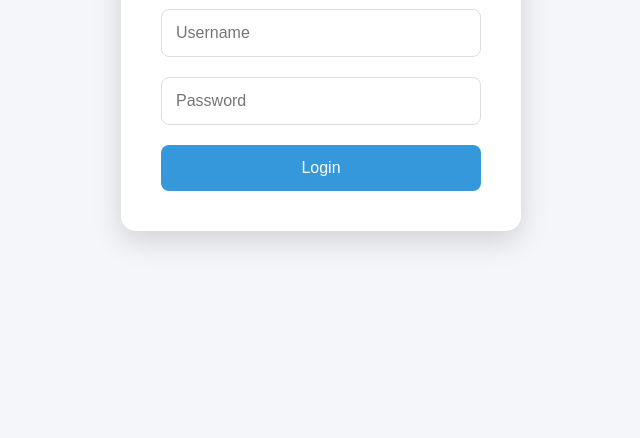
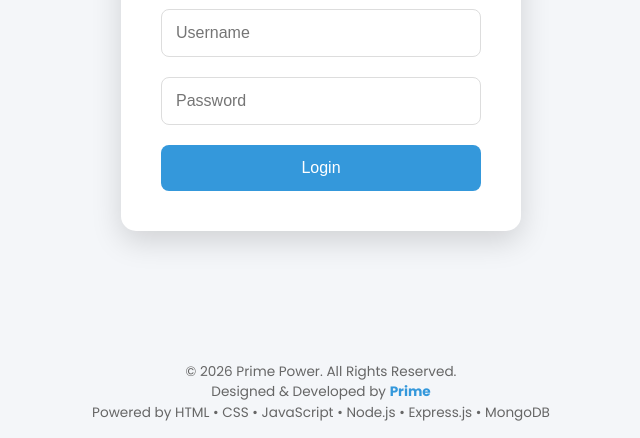
Before and after one commit to ShivChaudhari2010/quoteflow_1.0.1, a website: page public/login.html in a window 1280 px wide. Shown: the part 362-800 px from the top of the page, without its empty margins (319-959 px from the left). Drawn offline with Linux system fonts and the light colour scheme.

Commit message:
add copyrights

```diff
--- a/public/css/dashboard.css
+++ b/public/css/dashboard.css
@@ -325,3 +325,24 @@
     padding: 22px;
   }
 }
+
+
+.site-footer {
+  margin-top: 50px;
+  padding: 25px 15px;
+  text-align: center;
+  color: #777;
+  font-size: 0.9rem;
+  border-top: 1px solid #e5e7eb;
+}
+
+.site-footer strong {
+  color: #3498db;
+}
+
+@media (max-width: 768px) {
+  .site-footer {
+    font-size: 0.8rem;
+    padding: 20px 10px;
+  }
+}
--- a/public/css/login.css
+++ b/public/css/login.css
@@ -14,6 +14,7 @@
   justify-content: center;
   align-items: center;
   background: #f4f6f9;
+  position: relative;
 }
 
 .login-container {
@@ -83,3 +84,26 @@
 .hidden {
   display: none;
 }
+
+
+.site-footer {
+  position: fixed;
+  bottom: 15px;
+  left: 50%;
+  transform: translateX(-50%);
+  text-align: center;
+  color: #666;
+  font-size: 0.85rem;
+  line-height: 1.5;
+}
+
+.site-footer strong {
+  color: #3498db;
+}
+
+@media (max-width: 600px) {
+  .site-footer {
+    font-size: 0.75rem;
+    width: 90%;
+  }
+}
--- a/public/css/style.css
+++ b/public/css/style.css
@@ -87,3 +87,29 @@
 .logout-btn:hover {
   background: rgba(255, 255, 255, .3);
 }
+
+.site-footer {
+  position: fixed;
+  bottom: 15px;
+  left: 50%;
+  transform: translateX(-50%);
+  text-align: center;
+  color: rgba(255, 255, 255, 0.8);
+  font-size: 0.85rem;
+  line-height: 1.5;
+  user-select: none;
+  pointer-events: none;
+}
+
+.site-footer strong {
+  color: #ffffff;
+  font-weight: 600;
+}
+
+@media (max-width: 600px) {
+  .site-footer {
+    font-size: 0.75rem;
+    bottom: 10px;
+    width: 90%;
+  }
+}
--- a/public/login.html
+++ b/public/login.html
@@ -1,27 +1,30 @@
 <!-- login.html -->
-<!DOCTYPE html>
+<!doctype html>
 <html lang="en">
-
   <head>
-    <meta charset="UTF-8">
-    <meta name="viewport" content="width=device-width, initial-scale=1.0">
+    <meta charset="UTF-8" />
+    <meta name="viewport" content="width=device-width, initial-scale=1.0" />
     <title>Admin Login</title>
-    <link rel="stylesheet" href="./css/login.css">
+    <link rel="stylesheet" href="./css/login.css" />
   </head>
   <body>
-
     <div class="login-container">
       <h1>Prime Power</h1>
       <h2>Admin Login</h2>
       <form id="loginForm">
-        <input type="text" id="username" placeholder="Username" required>
-        <input type="password" id="password" placeholder="Password" required>
-        <button type="submit"> Login </button>
+        <input type="text" id="username" placeholder="Username" required />
+        <input type="password" id="password" placeholder="Password" required />
+        <button type="submit">Login</button>
         <p id="loginError" class="error-message hidden"></p>
       </form>
     </div>
 
+    <footer class="site-footer">
+      <p>© 2026 Prime Power. All Rights Reserved.</p>
+      <p>Designed & Developed by <strong> Prime </strong></p>
+      <p>Powered by HTML • CSS • JavaScript • Node.js • Express.js • MongoDB</p>
+    </footer>
+
     <script type="module" src="./js/login.js"></script>
-
   </body>
 </html>
```
Also changed, not shown: views/dashboard.html (+18 -2 lines), views/index.html (+15 -10 lines). Lines whose indentation alone changed are shown as unchanged.
